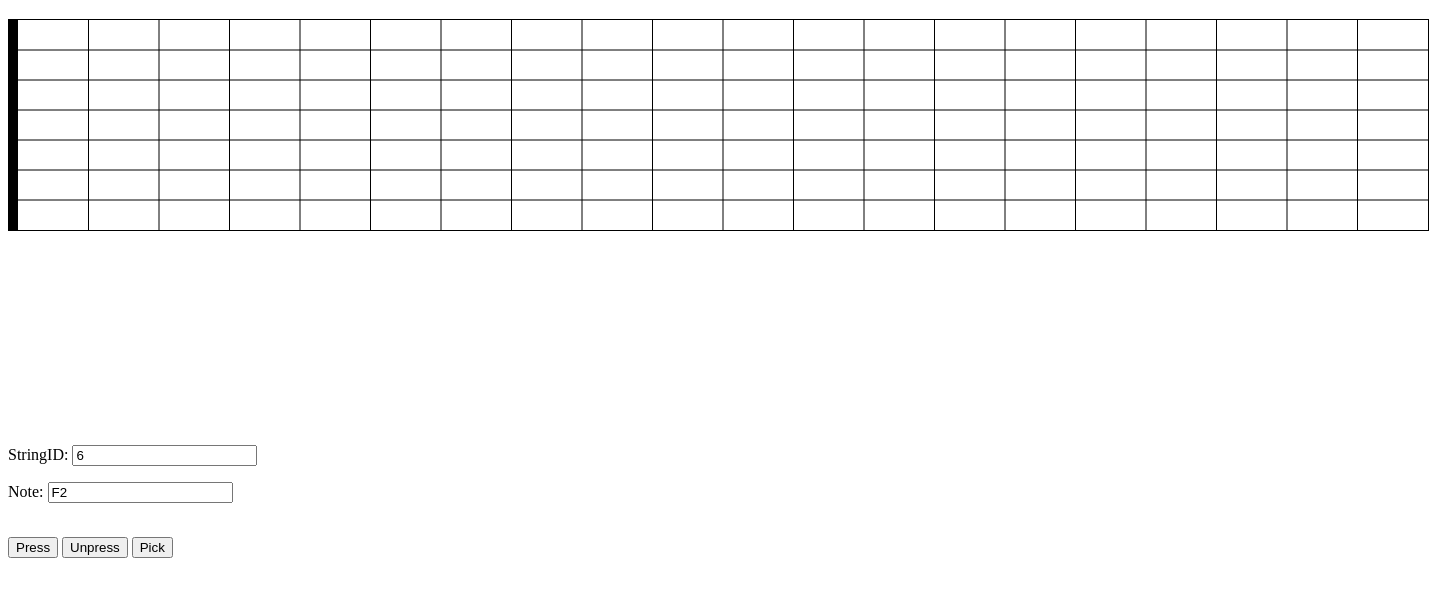
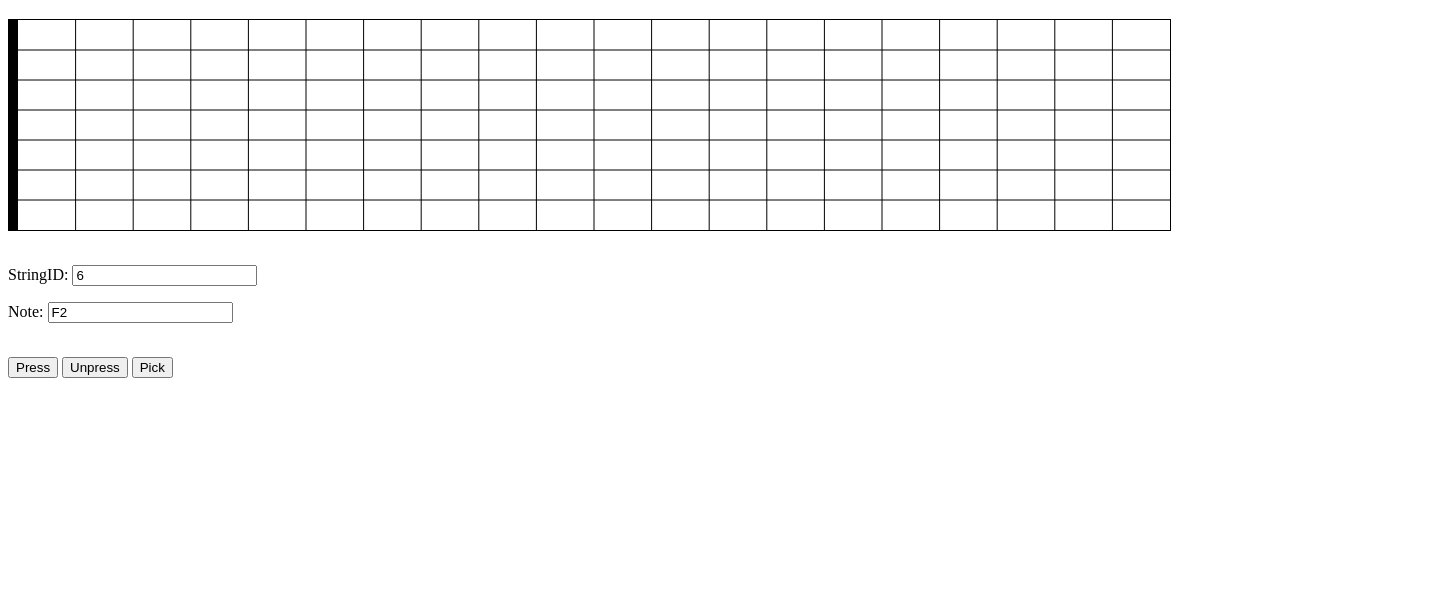
Before and after one commit to susan31213/SLiMTAB-UI-Prototype, a website built with webpack: page src/renderer/index.html in a window 1280 px wide. Shown: the part 61-658 px from the top of the page, 1429 px wide, since content can reach past the window. Built offline with nearby package versions, Linux system fonts and the light colour scheme.

Commit message:
redraw when window resize

```diff
--- a/src/common/FingerBoard.ts
+++ b/src/common/FingerBoard.ts
@@ -30,7 +30,7 @@ class StringStatus {
     }
 }
 
-
+const stringInterval = 30;
 // interface FingerBoardCallbacks {
 //     onPressed: (e: any) => void;
 // }
@@ -46,7 +46,7 @@ class StringStatus {
 
 export class FingerBoard {
     private config: FingerBoardConfig;
-    private domElementCache: HTMLCanvasElement;
+    private domElementCache: HTMLCanvasElement = document.createElement("canvas");
     private pressPointElementCache: HTMLElement = document.createElement("div");
     private stringStutasCache: Array<StringStatus> = [];
 
@@ -68,52 +68,8 @@ export class FingerBoard {
             console.log(this.stringStutasCache[this.stringStutasCache.length-1].playing);
         });
 
-
-
-        // Create Canvas
-        this.domElementCache = document.createElement("canvas");
-        this.domElementCache.width = 1410;
-        this.domElementCache.height = (this.config.numOfString+1) * 30;
-        let ctx = this.domElementCache.getContext('2d');
-        if(ctx != null)
-        {
-            // Draw string
-            ctx.lineWidth = 1;
-            for(var i = 1; i <= this.config.numOfString; i++)
-            {
-                ctx.beginPath();
-                ctx.moveTo(0, i*30);
-                ctx.lineTo(this.domElement.width, i*30);
-                ctx.stroke();
-            }
-
-            // Draw coda
-            let dx = this.domElement.width / this.config.numOfCoda;
-            for(var i = 1; i < this.config.numOfCoda; i++)
-            {
-                ctx.beginPath();
-                ctx.moveTo(dx*i, 0);
-                ctx.lineTo(dx*i, this.domElement.height);
-                ctx.stroke();
-            }
-        }
-
-        // Press point divs
-        this.pressPointElementCache.id = "pressPointContainer";
-        for(var i = 0; i < this.config.numOfString; i++) {
-            for(var j = 0; j < this.config.numOfCoda; j++) {
-
-                let d: HTMLDivElement = document.createElement("div");
-                if(j == 0)
-                    d.id = "pressPointStart";
-                else
-                    d.id = "pressPoint";
-                d.className = "unpress";
-                this.pressPointElementCache.appendChild(d);
-
-            }
-            this.pressPointElementCache.appendChild(document.createElement("br"));
-        }
+        // Create Canvas & press points
+        this.DrawCanvasAndPressPoints();
     }
 
     // public on(ename: string, cbk: (e: any) => void) {
@@ -153,6 +109,63 @@ export class FingerBoard {
 
     get stringStutas(): Array<StringStatus> {
         return this.stringStutasCache;
+    }
+
+    public DrawCanvasAndPressPoints() {
+        let ctx = this.domElementCache.getContext('2d');
+        if(ctx != null)
+            ctx.clearRect(0, 0, this.domElementCache.width, this.domElementCache.height);
+        this.domElementCache.width = window.innerWidth * 0.9;
+        this.domElementCache.height = (this.config.numOfString+1) * stringInterval;
+
+        if(ctx != null)
+        {
+            // Draw string
+            ctx.lineWidth = 1;
+            for(var i = 1; i <= this.config.numOfString; i++)
+            {
+                ctx.beginPath();
+                ctx.moveTo(0, i*stringInterval);
+                ctx.lineTo(this.domElement.width, i*stringInterval);
+                ctx.stroke();
+            }
+
+            // Draw coda
+            let dx = this.domElement.width / this.config.numOfCoda;
+            for(var i = 1; i < this.config.numOfCoda; i++)
+            {
+                ctx.beginPath();
+                ctx.moveTo(dx*i, 0);
+                ctx.lineTo(dx*i, this.domElement.height);
+                ctx.stroke();
+            }
+        }
+
+        // Press point divs
+        if(this.pressPointElementCache != null) this.pressPointElementCache.remove();
+        this.pressPointElementCache = document.createElement("div");
+        this.pressPointElementCache.id = "pressPointContainer";
+
+        this.pressPointElementCache.style.height = (this.domElementCache.height-stringInterval) + "px";
+        this.pressPointElementCache.style.paddingTop = (stringInterval/2+1) + "px";
+        this.pressPointElementCache.style.paddingBottom = (stringInterval/2+1) + "px";
+
+        for(var i = 0; i < this.config.numOfString; i++) {
+            for(var j = 0; j < this.config.numOfCoda; j++) {
+
+                let d: HTMLDivElement = document.createElement("div");
+                d.id = "pressPoint";
+                d.className = "unpress";
+                d.style.width = (this.domElementCache.width/this.config.numOfCoda*0.5) + "px";
+                d.style.marginLeft = (this.domElementCache.width/this.config.numOfCoda*0.25) + "px";
+                d.style.marginRight = (this.domElementCache.width/this.config.numOfCoda*0.25) + "px";
+                d.style.height = (stringInterval-2) + "px";
+
+                this.pressPointElementCache.appendChild(d);
+
+            }
+            this.pressPointElementCache.appendChild(document.createElement("br"));
+        }
     }
 
     private note2num(note: string | null): number
@@ -197,8 +210,8 @@ export class FingerBoard {
                 for(var i = 1; i <= parent.config.numOfString; i++)
                 {
                     ctx.beginPath();
-                    ctx.moveTo(0, i*30);
-                    ctx.lineTo(parent.domElement.width, i*30);
+                    ctx.moveTo(0, i*stringInterval);
+                    ctx.lineTo(parent.domElement.width, i*stringInterval);
                     ctx.stroke();
                 }
 
@@ -228,8 +241,8 @@ export class FingerBoard {
                         if(ctx != null) {
                             ctx.beginPath();
                             ctx.lineWidth = 4;
-                            ctx.moveTo(0, (i+1)*30);
-                            ctx.lineTo(parent.domElement.width, (i+1)*30);
+                            ctx.moveTo(0, (i+1)*stringInterval);
+                            ctx.lineTo(parent.domElement.width, (i+1)*stringInterval);
                             ctx.strokeStyle = 'rgba(255, 0, 0, ' + (1-ss[i].elapsed / ss[i].duration) + ')';
                             ctx.stroke();
                         }
--- a/src/main/index.ts
+++ b/src/main/index.ts
@@ -14,7 +14,7 @@ function createWindow() {
     height: 600,
     width: 800,
   });
-  mainWindow.maximize();
+  //mainWindow.maximize();
 
   // and load the index.html of the app.
   mainWindow.loadURL(url.format({
--- a/src/renderer/index.ts
+++ b/src/renderer/index.ts
@@ -1,13 +1,11 @@
 import { FingerBoard } from '../common/FingerBoard';
-
+var fb: FingerBoard;
 
 function init() {
-  const fb = new FingerBoard();
-  let container: HTMLElement | null = document.getElementById('container');
-  if(container != null) {
-    container.appendChild(fb.domElement);
-    container.appendChild(fb.pressPointElements);
-  }
+  fb = new FingerBoard();
+
+  window.addEventListener("resize", redrawCanvas, false);
+  redrawCanvas();
 
   // add button listener
   let pressBtn = document.getElementById("pressBtn") as HTMLElement;
@@ -30,9 +28,24 @@ function init() {
     let stringID: number = + ((document.getElementById("stringID") as HTMLInputElement).value);
     fb.pick(stringID as number);
   });
+
+  function redrawCanvas() {
+    fb.DrawCanvasAndPressPoints();
+    let container: HTMLElement | null = document.getElementById('container');
+    if(container != null) {
+      container.childNodes.forEach(element => {
+        element.remove();
+      });
+      container.appendChild(fb.domElement);
+      container.style.height = (fb.domElement.height+2) + "px";
+      container.style.width = (fb.domElement.width) + "px";
+      container.appendChild(fb.pressPointElements);
+    }
+  }
 }
 
+
+
 $(document).ready(() => {
-  console.log('page is loaded and ready');
   init();
 });
--- a/src/renderer/myStyle.css
+++ b/src/renderer/myStyle.css
@@ -20,25 +20,16 @@ canvas {
 }
 
 #pressPointContainer {
-    padding-top: 16px;
-    padding-left: 11px;
-    padding-bottom: 16px;
+    width: inherit;
+    padding-left: 10px;
 }
 
-#pressPointContainer #pressPoint, #pressPointStart {
-    width: 28px;
-    height: 28px;
-    border-radius:50%;
-
-
-    margin:1px;
-    margin-left: 20.5px;
-    margin-right: 22px;
-    vertical-align:top;
-
-    position:relative;
+#pressPoint {
+    border-radius: 50%;
+    margin: 1px;
+    vertical-align: top;
+    position: relative;
     display: inline-table;
-    /* border:1px solid blue; */
 }
 
 .press {
```
Also changed, not shown: README.md.
